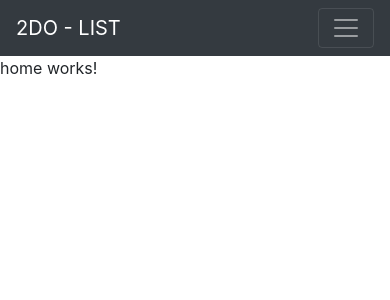
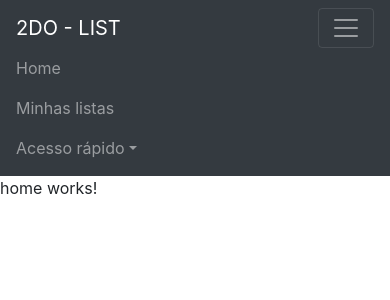
Before and after one commit to 2dolist-projweb/2dolist.front, an Angular app: page / in a window 390 px wide. Shown: the top 300 px of the page. Built offline with nearby package versions, Linux system fonts and the light colour scheme.

Commit message:
bug fix para mobile

```diff
--- a/src/app/nav-bar/nav-bar.component.html
+++ b/src/app/nav-bar/nav-bar.component.html
@@ -1,30 +1,24 @@
-<nav class="navbar navbar-expand-lg navbar-dark bg-dark">
+<nav class="navbar navbar-expand-md navbar-dark bg-dark">
   <a class="navbar-brand" href="#">2DO - LIST</a>
-    <button class="navbar-toggler" type="button" data-toggle="collapse" data-target="#conteudoNavbarSuportado" aria-controls="conteudoNavbarSuportado" aria-expanded="false" aria-label="Alterna navegação">
+  <button class="navbar-toggler hidden-sm-up" type="button" (click)="isNavbarCollapsed = !isNavbarCollapsed"
+    data-target="#navbarsDefault" aria-controls="navbarsDefault" aria-expanded="false" aria-label="Toggle navigation">
     <span class="navbar-toggler-icon"></span>
   </button>
-
-    <div class="collapse navbar-collapse" id="conteudoNavbarSuportado">
+  <div [ngbCollapse]="isNavbarCollapsed" class="collapse navbar-collapse" id="navbarsDefault">
     <ul class="navbar-nav mr-auto">
-            <li class="nav-item active">
-                <a class="nav-link" [routerLink]="['/']">Home</a>
+      <li class="nav-item">
+        <a class="nav-link" href="#" [routerLink]="['/']">Home</a>
       </li>
       <li class="nav-item">
-                <a class="nav-link" [routerLink]="['/listas']">Minhas listas</a>
+        <a class="nav-link" href="#" [routerLink]="['/listas']">Minhas listas</a>
       </li>
-            <li ngbDropdown class="nav-item dropdown">
-                <button class="btn btn-outline-primary" id="acesso_rapido" ngbDropdownToggle>Acesso rápido</button>
-                <div ngbDropdownMenu aria-labelledby="acesso_rapido">
-                    <button ngbDropdownItem [routerLink]="['/nova-lista']">Nova lista</button>
-                    <button ngbDropdownItem>Listas já concluídas</button>
+      <li class="nav-item dropdown" ngbDropdown>
+        <a class="nav-link dropdown-toggle" id="id01" ngbDropdownToggle>Acesso rápido</a>
+        <div class="dropdown-menu" aria-labelledby="id01" ngbDropdownMenu>
+          <a class="dropdown-item" [routerLink]="['/nova-lista']">Nova lista</a>
+          <a class="dropdown-item" href="#">TS</a>
           <div class="dropdown-divider"></div>
-                    <button ngbDropdownItem [routerLink]="['/time']">Dados do grupo</button>
-                  </div>
-                <div class="dropdown-menu" aria-labelledby="navbarDropdown">
-                    <a class="dropdown-item" href="/views/list/create.html">Nova lista</a>
-                    <a class="dropdown-item" href="/views/list/finished.html">Listas já concluídas</a>
-                    <div class="dropdown-divider"></div>
-                    <a class="dropdown-item" href="/views/info/team.html">Dados do grupo</a>
+          <a class="dropdown-item" [routerLink]="['/time']">Dados do grupo</a>
         </div>
       </li>
     </ul>
```
Lines whose indentation alone changed are shown as unchanged.
